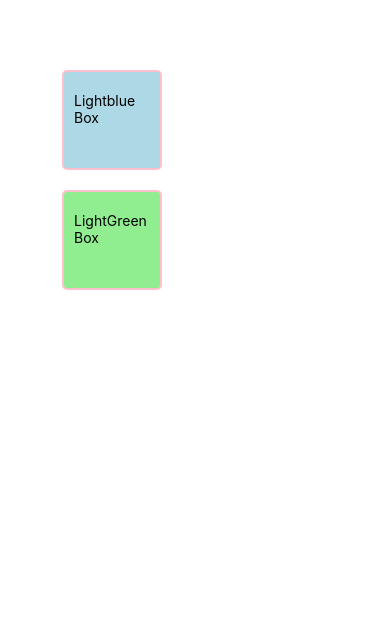
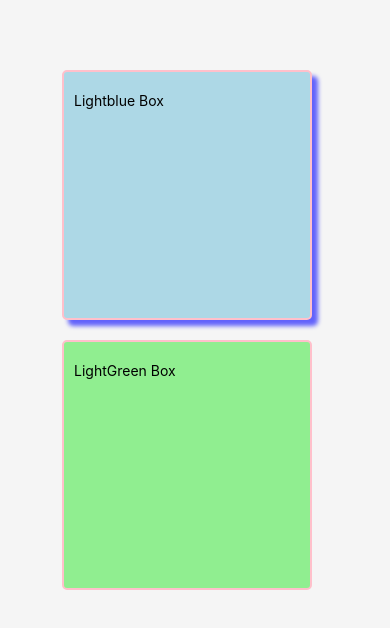
Before and after one commit to Praveenskg/react-native, a React Native app in the folder StylingRN/: screen / in a window 390 px wide. Shown: the top 628 px of the page. Built offline with nearby package versions, Linux system fonts and the light colour scheme.

Commit message:
Shadow and Elevation

```diff
--- a/StylingRN/App.tsx
+++ b/StylingRN/App.tsx
@@ -4,10 +4,10 @@
 export default function App() {
   return (
     <View style={styles.container}>
-      <View style={[styles.box, styles.lightblueBg]}>
+      <View style={[styles.box, styles.lightblueBg, styles.boxShadow]}>
         <Text>Lightblue Box</Text>
       </View>
-      <View style={[styles.box, styles.lightGreenBg]}>
+      <View style={[styles.box, styles.lightGreenBg, styles.androidShadow]}>
         <Text>LightGreen Box</Text>
       </View>
       <StatusBar style="auto" />
@@ -19,11 +19,11 @@
   container: {
     flex: 1,
     padding: 60,
-    backgroundColor: "#fff",
+    backgroundColor: "#f5f5f5",
   },
   box: {
-    width: 100,
-    height: 100,
+    width: 250,
+    height: 250,
     // padding: 10,
     paddingHorizontal: 10,
     paddingVertical: 20,
@@ -40,4 +40,16 @@
   lightGreenBg: {
     backgroundColor: "lightgreen",
   },
+  boxShadow: {
+    shadowColor: "#0000ff",
+    shadowOffset: {
+      width: 6,
+      height: 6,
+    },
+    shadowOpacity: 0.6,
+    shadowRadius: 4,
+  },
+  androidShadow: {
+    elevation: 10,
+  },
 });
```
